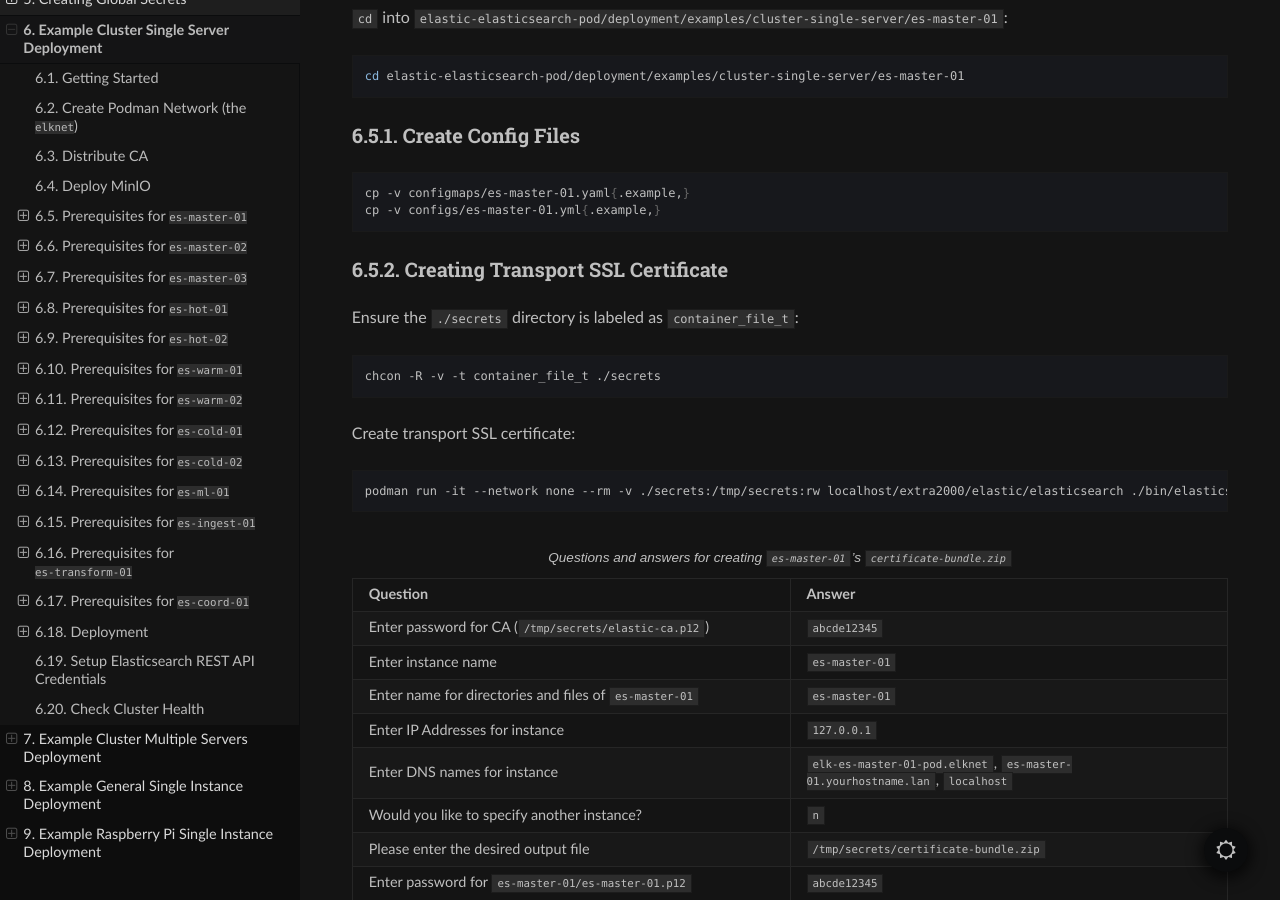
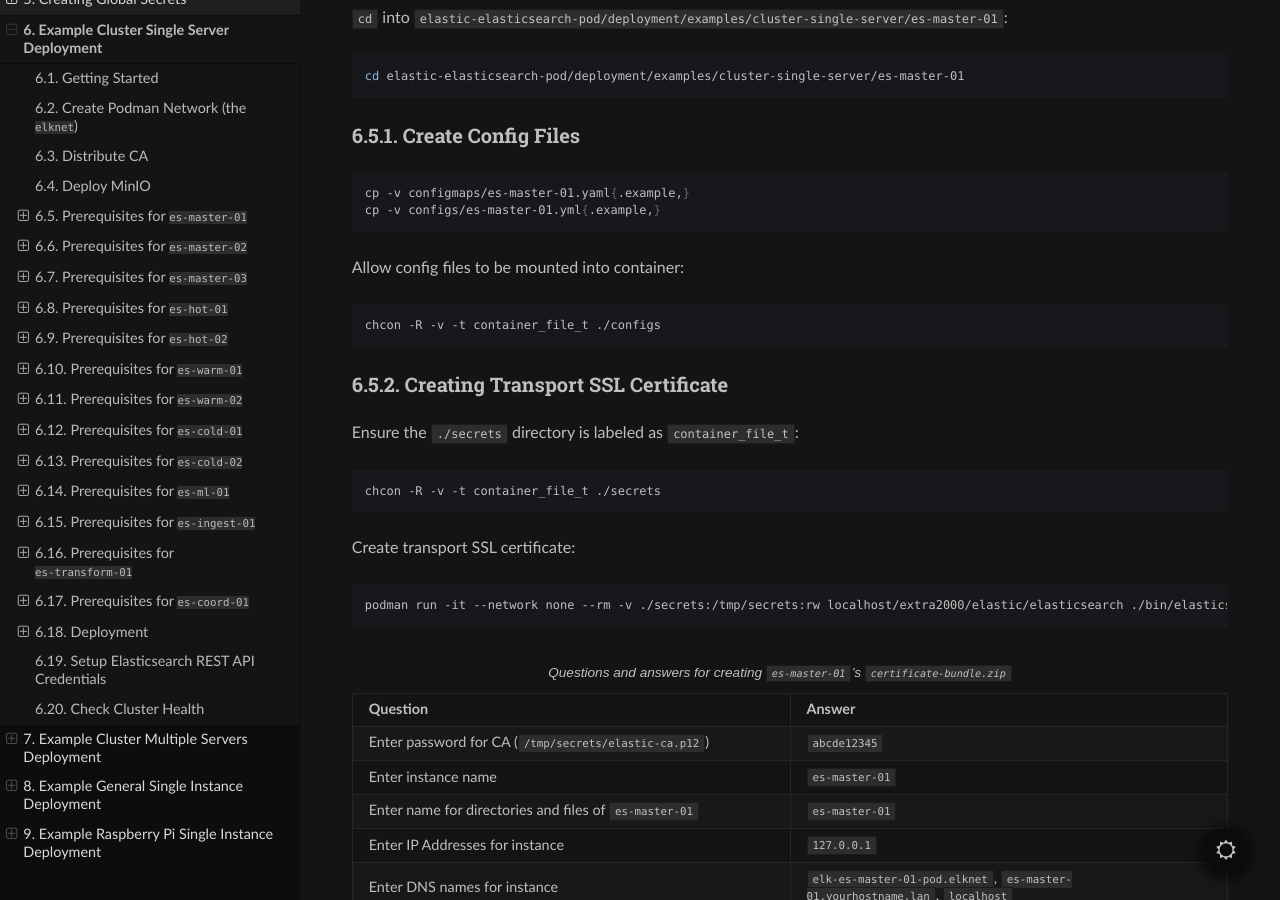
Before and after one commit to extra2000/elastic-elasticsearch-pod, a Sphinx documentation site: the page built from docs/source/example_cluster_single_server.rst, in a window 1280 px wide and 900 px high, scrolled down 3411 px. Built offline with Sphinx 7.4.7 and the Read the Docs theme 2.0.0, drawn with Linux system fonts in a browser that asks for light colours; some of the changed text lies outside the part shown.

Commit message:
docs(selinux): label config files to allow to be mounted into containers

```diff
--- a/docs/source/example_cluster_single_server.rst
+++ b/docs/source/example_cluster_single_server.rst
@@ -148,6 +148,12 @@
     cp -v configmaps/es-master-01.yaml{.example,}
     cp -v configs/es-master-01.yml{.example,}
 
+Allow config files to be mounted into container:
+
+.. code-block:: bash
+
+    chcon -R -v -t container_file_t ./configs
+
 Creating Transport SSL Certificate
 ~~~~~~~~~~~~~~~~~~~~~~~~~~~~~~~~~~
 
@@ -293,6 +299,12 @@
     cp -v configmaps/es-master-02.yaml{.example,}
     cp -v configs/es-master-02.yml{.example,}
 
+Allow config files to be mounted into container:
+
+.. code-block:: bash
+
+    chcon -R -v -t container_file_t ./configs
+
 Creating Transport SSL Certificate
 ~~~~~~~~~~~~~~~~~~~~~~~~~~~~~~~~~~
 
@@ -438,6 +450,12 @@
     cp -v configmaps/es-master-03.yaml{.example,}
     cp -v configs/es-master-03.yml{.example,}
 
+Allow config files to be mounted into container:
+
+.. code-block:: bash
+
+    chcon -R -v -t container_file_t ./configs
+
 Creating Transport SSL Certificate
 ~~~~~~~~~~~~~~~~~~~~~~~~~~~~~~~~~~
 
@@ -583,6 +601,12 @@
     cp -v configmaps/es-hot-01.yaml{.example,}
     cp -v configs/es-hot-01.yml{.example,}
 
+Allow config files to be mounted into container:
+
+.. code-block:: bash
+
+    chcon -R -v -t container_file_t ./configs
+
 Creating Transport SSL Certificate
 ~~~~~~~~~~~~~~~~~~~~~~~~~~~~~~~~~~
 
@@ -728,6 +752,12 @@
     cp -v configmaps/es-hot-02.yaml{.example,}
     cp -v configs/es-hot-02.yml{.example,}
 
+Allow config files to be mounted into container:
+
+.. code-block:: bash
+
+    chcon -R -v -t container_file_t ./configs
+
 Creating Transport SSL Certificate
 ~~~~~~~~~~~~~~~~~~~~~~~~~~~~~~~~~~
 
@@ -873,6 +903,12 @@
     cp -v configmaps/es-warm-01.yaml{.example,}
     cp -v configs/es-warm-01.yml{.example,}
 
+Allow config files to be mounted into container:
+
+.. code-block:: bash
+
+    chcon -R -v -t container_file_t ./configs
+
 Creating Transport SSL Certificate
 ~~~~~~~~~~~~~~~~~~~~~~~~~~~~~~~~~~
 
@@ -1018,6 +1054,12 @@
     cp -v configmaps/es-warm-02.yaml{.example,}
     cp -v configs/es-warm-02.yml{.example,}
 
+Allow config files to be mounted into container:
+
+.. code-block:: bash
+
+    chcon -R -v -t container_file_t ./configs
+
 Creating Transport SSL Certificate
 ~~~~~~~~~~~~~~~~~~~~~~~~~~~~~~~~~~
 
@@ -1163,6 +1205,12 @@
     cp -v configmaps/es-cold-01.yaml{.example,}
     cp -v configs/es-cold-01.yml{.example,}
 
+Allow config files to be mounted into container:
+
+.. code-block:: bash
+
+    chcon -R -v -t container_file_t ./configs
+
 Creating Transport SSL Certificate
 ~~~~~~~~~~~~~~~~~~~~~~~~~~~~~~~~~~
 
@@ -1308,6 +1356,12 @@
     cp -v configmaps/es-cold-02.yaml{.example,}
     cp -v configs/es-cold-02.yml{.example,}
 
+Allow config files to be mounted into container:
+
+.. code-block:: bash
+
+    chcon -R -v -t container_file_t ./configs
+
 Creating Transport SSL Certificate
 ~~~~~~~~~~~~~~~~~~~~~~~~~~~~~~~~~~
 
@@ -1465,6 +1519,12 @@
     cp -v configmaps/es-ml-01.yaml{.example,}
     cp -v configs/es-ml-01.yml{.example,}
 
+Allow config files to be mounted into container:
+
+.. code-block:: bash
+
+    chcon -R -v -t container_file_t ./configs
+
 Creating Transport SSL Certificate
 ~~~~~~~~~~~~~~~~~~~~~~~~~~~~~~~~~~
 
@@ -1608,6 +1668,12 @@
     cp -v configmaps/es-ingest-01.yaml{.example,}
     cp -v configs/es-ingest-01.yml{.example,}
 
+Allow config files to be mounted into container:
+
+.. code-block:: bash
+
+    chcon -R -v -t container_file_t ./configs
+
 Creating Transport SSL Certificate
 ~~~~~~~~~~~~~~~~~~~~~~~~~~~~~~~~~~
 
@@ -1753,6 +1819,12 @@
     cp -v configmaps/es-transform-01.yaml{.example,}
     cp -v configs/es-transform-01.yml{.example,}
 
+Allow config files to be mounted into container:
+
+.. code-block:: bash
+
+    chcon -R -v -t container_file_t ./configs
+
 Creating Transport SSL Certificate
 ~~~~~~~~~~~~~~~~~~~~~~~~~~~~~~~~~~
 
@@ -1897,6 +1969,12 @@
 
     cp -v configmaps/es-coord-01.yaml{.example,}
     cp -v configs/es-coord-01.yml{.example,}
+
+Allow config files to be mounted into container:
+
+.. code-block:: bash
+
+    chcon -R -v -t container_file_t ./configs
 
 Creating Transport SSL Certificate
 ~~~~~~~~~~~~~~~~~~~~~~~~~~~~~~~~~~
--- a/docs/source/example_general_single_instance.rst
+++ b/docs/source/example_general_single_instance.rst
@@ -127,6 +127,12 @@
 
     cp -v configmaps/es-master-01.yaml{.example,}
     cp -v configs/es-master-01.yml{.example,}
+
+Allow config files to be mounted into container:
+
+.. code-block:: bash
+
+    chcon -R -v -t container_file_t ./configs
 
 Creating Transport SSL Certificate
 ~~~~~~~~~~~~~~~~~~~~~~~~~~~~~~~~~~
--- a/docs/source/example_rpi_single_instance.rst
+++ b/docs/source/example_rpi_single_instance.rst
@@ -127,6 +127,12 @@
 
     cp -v configmaps/es-master-01.yaml{.example,}
     cp -v configs/es-master-01.yml{.example,}
+
+Allow config files to be mounted into container:
+
+.. code-block:: bash
+
+    chcon -R -v -t container_file_t ./configs
 
 Creating Transport SSL Certificate
 ~~~~~~~~~~~~~~~~~~~~~~~~~~~~~~~~~~
```
Also changed, not shown: docs/source/example_cluster_multi_servers.rst (+78 -0 lines).
